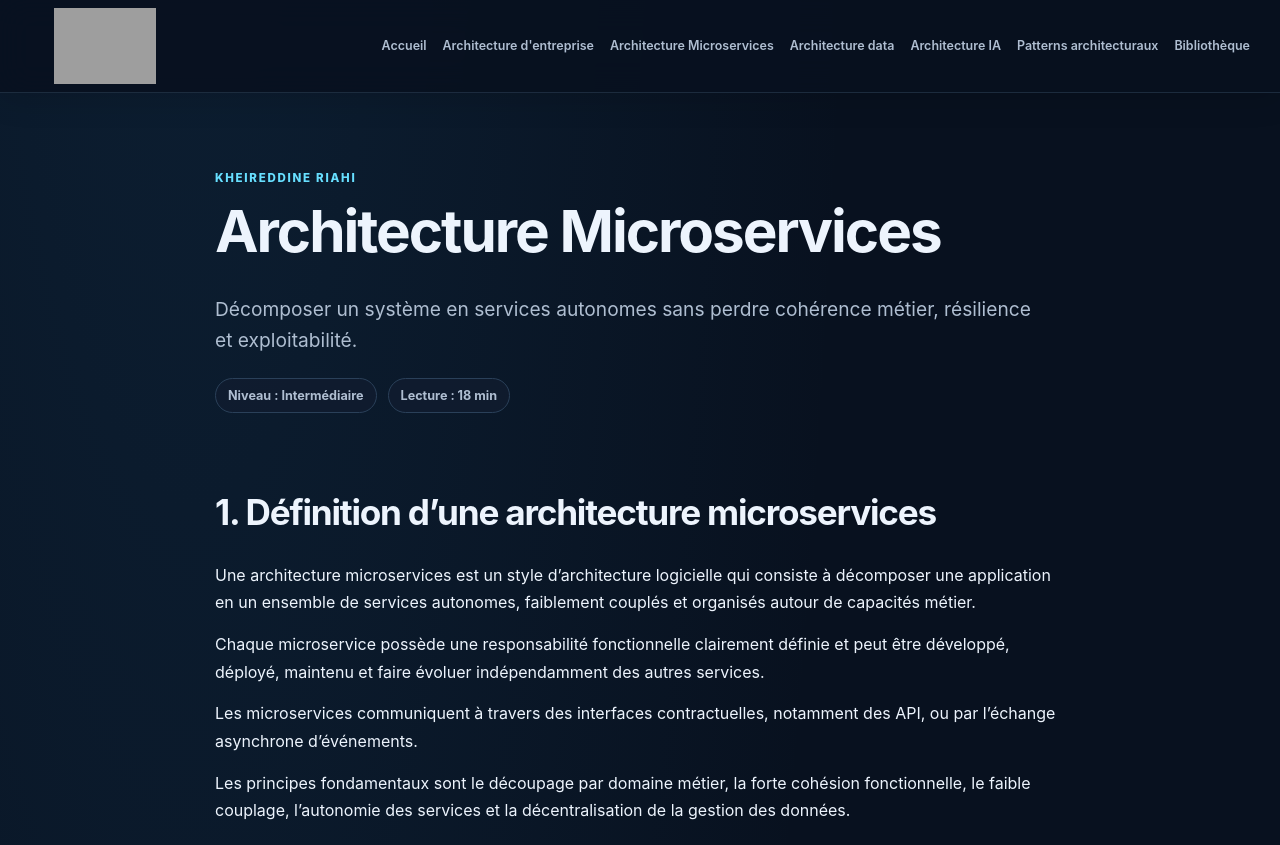
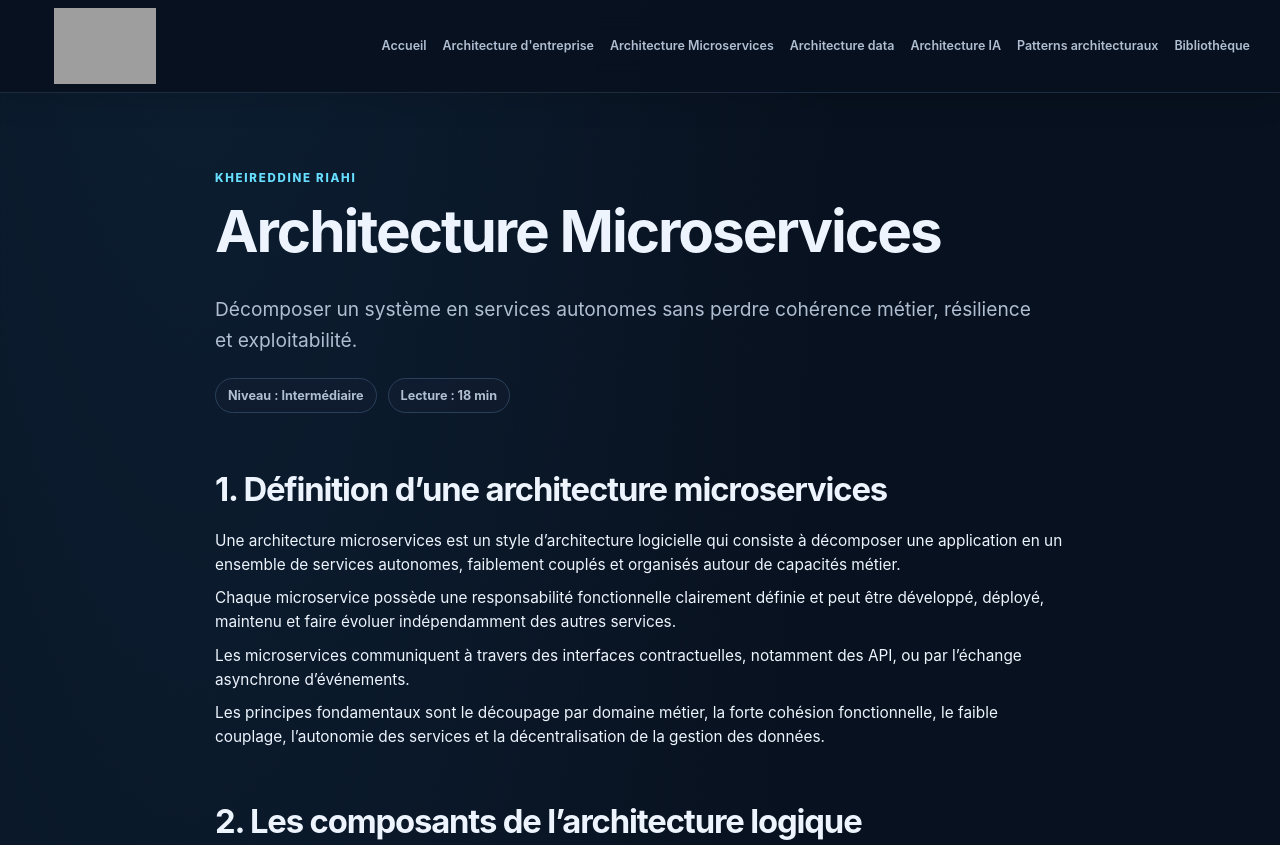
Before and after one commit to KRiahi345/kriahi, a Jekyll site: the page built from architecture-microservices.md, in a window 1280 px wide. Shown: the top 845 px of the page. Built offline with Jekyll 4.4.1, drawn with Linux system fonts in a browser that asks for light colours; grey boxes are pictures that could not be loaded.

Commit message:
Tighten microservices page spacing

```diff
--- a/_layouts/tutorial.html
+++ b/_layouts/tutorial.html
@@ -6,5 +6,5 @@ layout: page
 {% if page.level %}<span class="level-tag">Niveau : {{ page.level }}</span>{% endif %}
 {% if page.duration %}<span class="level-tag">Lecture : {{ page.duration }}</span>{% endif %}
 </div>
-<div class="article-content tutorial-content">{{ content }}</div>
+<div class="article-content tutorial-content{% if page.compact_content %} tutorial-content-compact{% endif %}">{{ content }}</div>
 <div class="tutorial-end"><p><strong>Pour aller plus loin :</strong> expérimente les concepts sur un cas concret, documente les décisions et compare les compromis fonctionnels, techniques, opérationnels et économiques.</p><a href="{{ '/' | relative_url }}">← Retour à l’accueil</a></div>
--- a/assets/css/style.css
+++ b/assets/css/style.css
@@ -218,10 +218,21 @@ h3 {
   margin: 0.9em 0;
 }
 
+.tutorial-content-compact p {
+  margin: 0.65em 0;
+  font-size: 0.96rem;
+  line-height: 1.55;
+}
+
 .article-content h1,
 .tutorial-content h1 {
   margin: 2.1em 0 0.8em;
   font-size: clamp(1.65rem, 3vw, 2.2rem);
+}
+
+.tutorial-content-compact h1 {
+  margin: 1.6em 0 0.6em;
+  font-size: clamp(1.55rem, 2.8vw, 2.05rem);
 }
 
 .article-content h2,
@@ -233,11 +244,21 @@ h3 {
   line-height: 1.25;
 }
 
+.tutorial-content-compact h2 {
+  margin: 1.8em 0 0.65em;
+  font-size: clamp(1.38rem, 2.35vw, 1.8rem);
+}
+
 .article-content h3,
 .tutorial-content h3 {
   margin: 1.9em 0 0.65em;
   color: #d9edfc;
   font-size: clamp(1.15rem, 1.9vw, 1.4rem);
+}
+
+.tutorial-content-compact h3 {
+  margin: 1.4em 0 0.5em;
+  font-size: clamp(1.08rem, 1.75vw, 1.3rem);
 }
 
 .tutorial-content h3.adm-overview {
@@ -262,6 +283,12 @@ h3 {
 .tutorial-content li {
   margin: 0.35em 0;
   padding-left: 0.15em;
+}
+
+.tutorial-content-compact li {
+  margin: 0.25em 0;
+  font-size: 0.96rem;
+  line-height: 1.5;
 }
 
 .article-content li::marker,
```
Also changed, not shown: architecture-microservices.md (+1 -0 lines).
